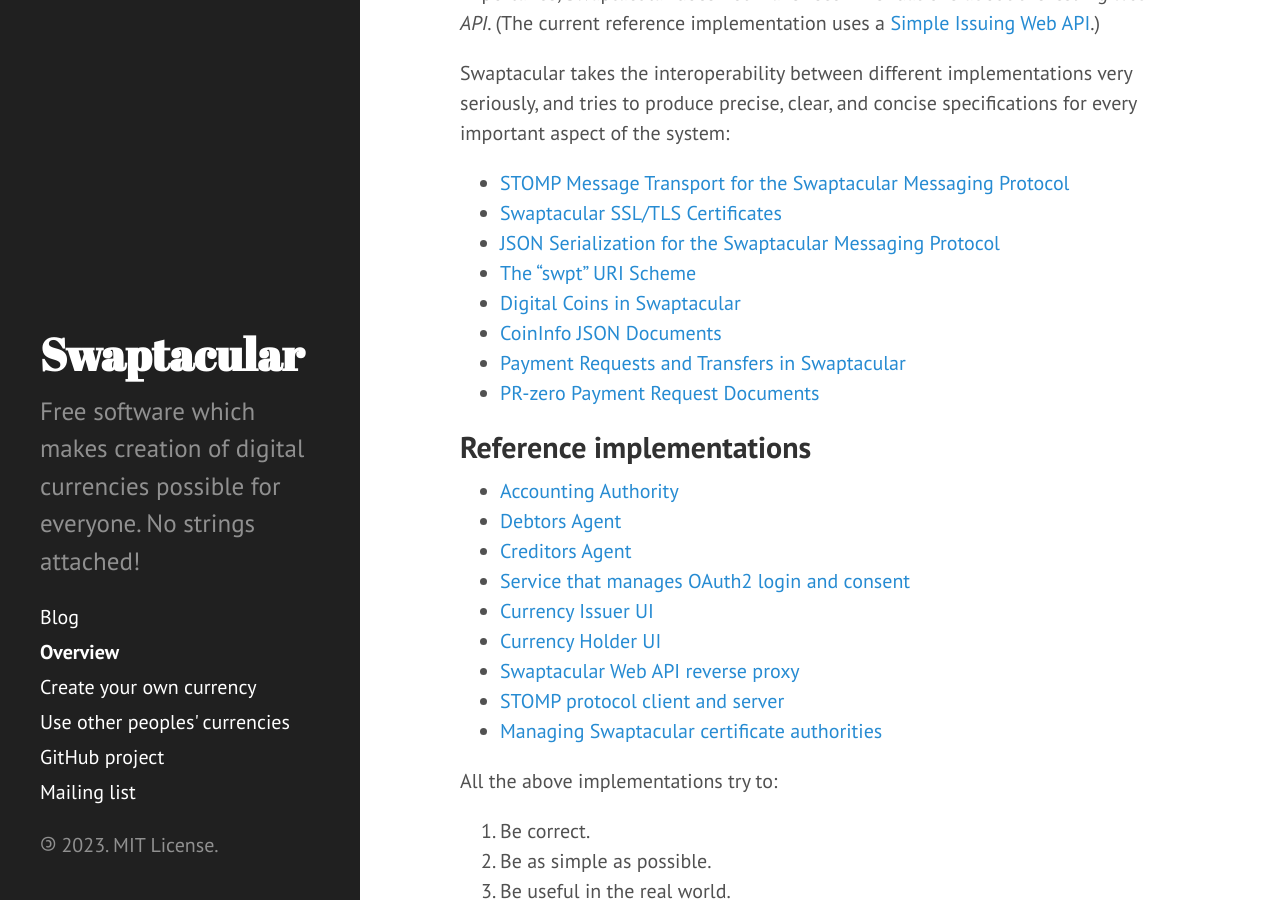
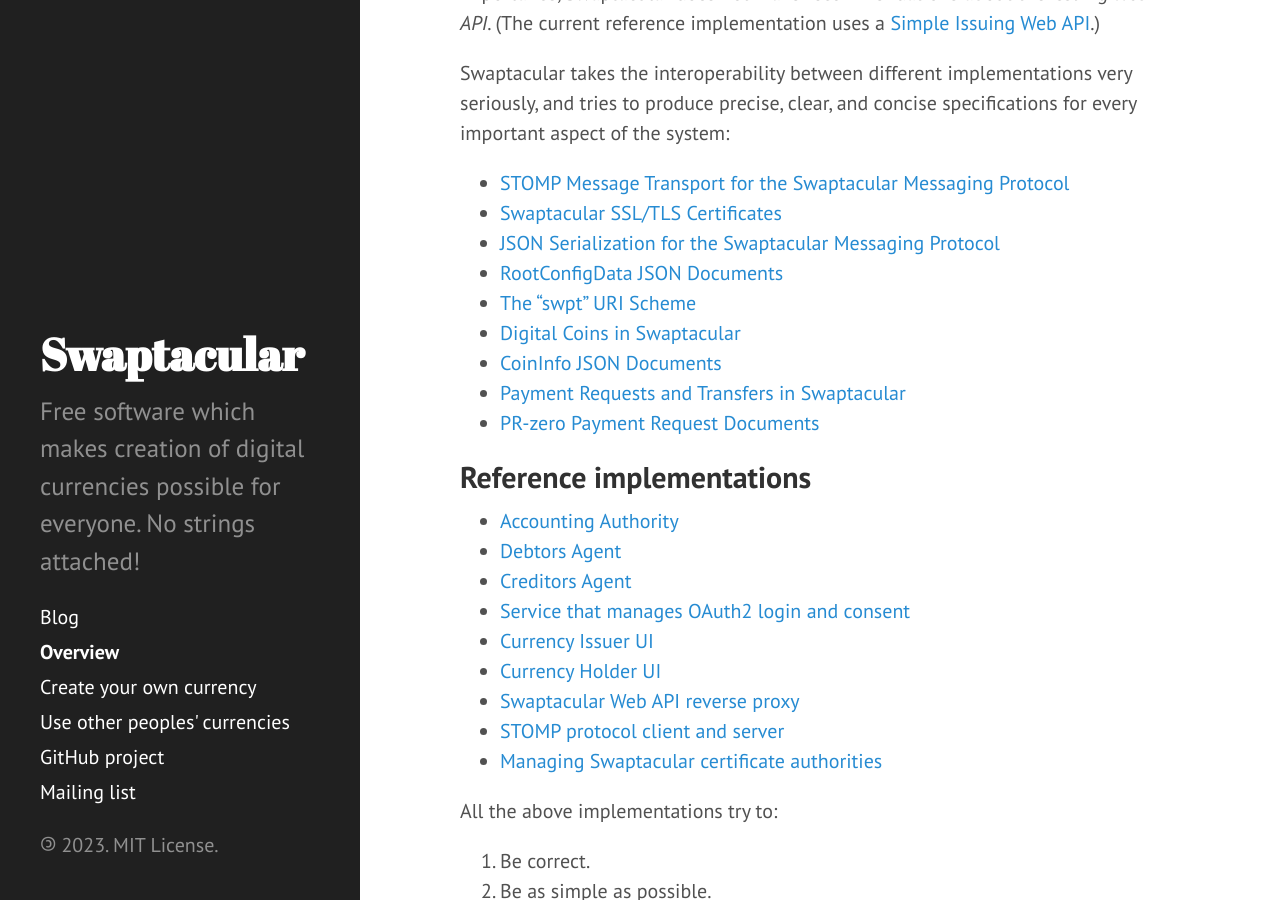
Before and after one commit to epandurski/swaptacular.github.io, a Jekyll site: the page built from overview.md, in a window 1280 px wide and 900 px high, scrolled down 2676 px. Built offline with Jekyll 4.4.1, drawn with Linux system fonts in a browser that asks for light colours.

Commit message:
Add RootConfigData JSON Documents link

```diff
--- a/overview.md
+++ b/overview.md
@@ -85,6 +85,7 @@ and concise specifications for every important aspect of the system:
 * [Swaptacular SSL/TLS Certificates](/public/docs/swpt-certificates.pdf)
 * [JSON Serialization for the Swaptacular Messaging
   Protocol](/public/docs/protocol-json.pdf)
+* [RootConfigData JSON Documents](/public/docs/root-config-data.pdf)
 * [The "swpt" URI Scheme](/public/docs/swpt-uri-scheme.pdf)
 * [Digital Coins in Swaptacular](/public/docs/digital-coin-urls.pdf)
 * [CoinInfo JSON Documents](/public/docs/coin-info-documents.pdf)
```
Also changed, not shown: 1 other file.
